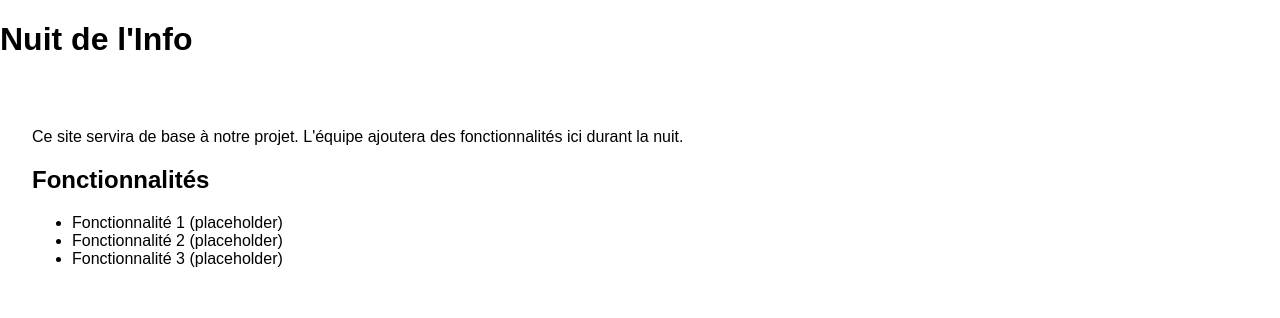
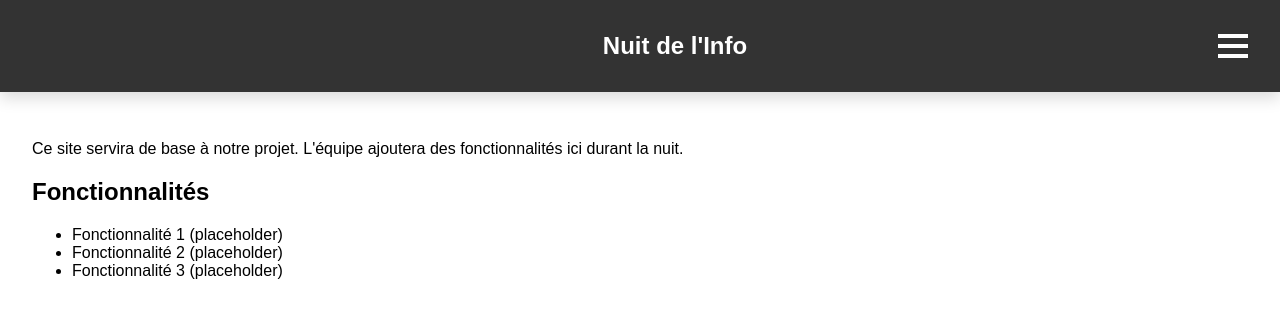
Before and after one commit to crocorelax/Nuit-De-L-Info-2024, a Vue app: page / in a window 1280 px wide. Shown: the top 318 px of the page. Built offline with nearby package versions, Linux system fonts and the light colour scheme; no server answers; the HTML template or start-up script is replaced by a standard one.

Commit message:
Update header.vue

```diff
--- a/src/components/header.vue
+++ b/src/components/header.vue
@@ -45,3 +45,7 @@ export default {
   },
 };
 </script>
+
+<style scoped>
+@import '@/styles/header.css'; /* Si le fichier CSS est dans le dossier assets/styles */
+</style>
```
